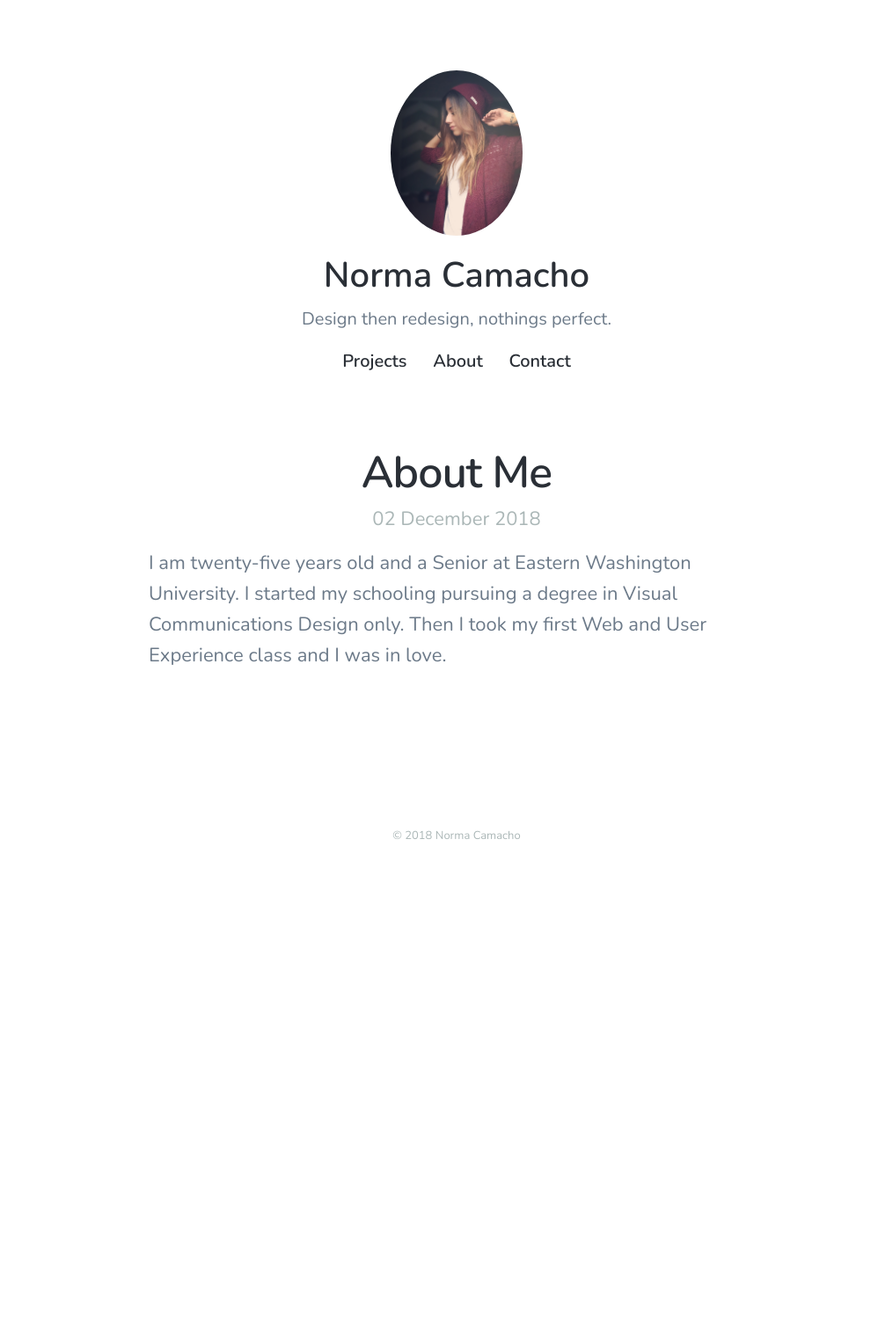
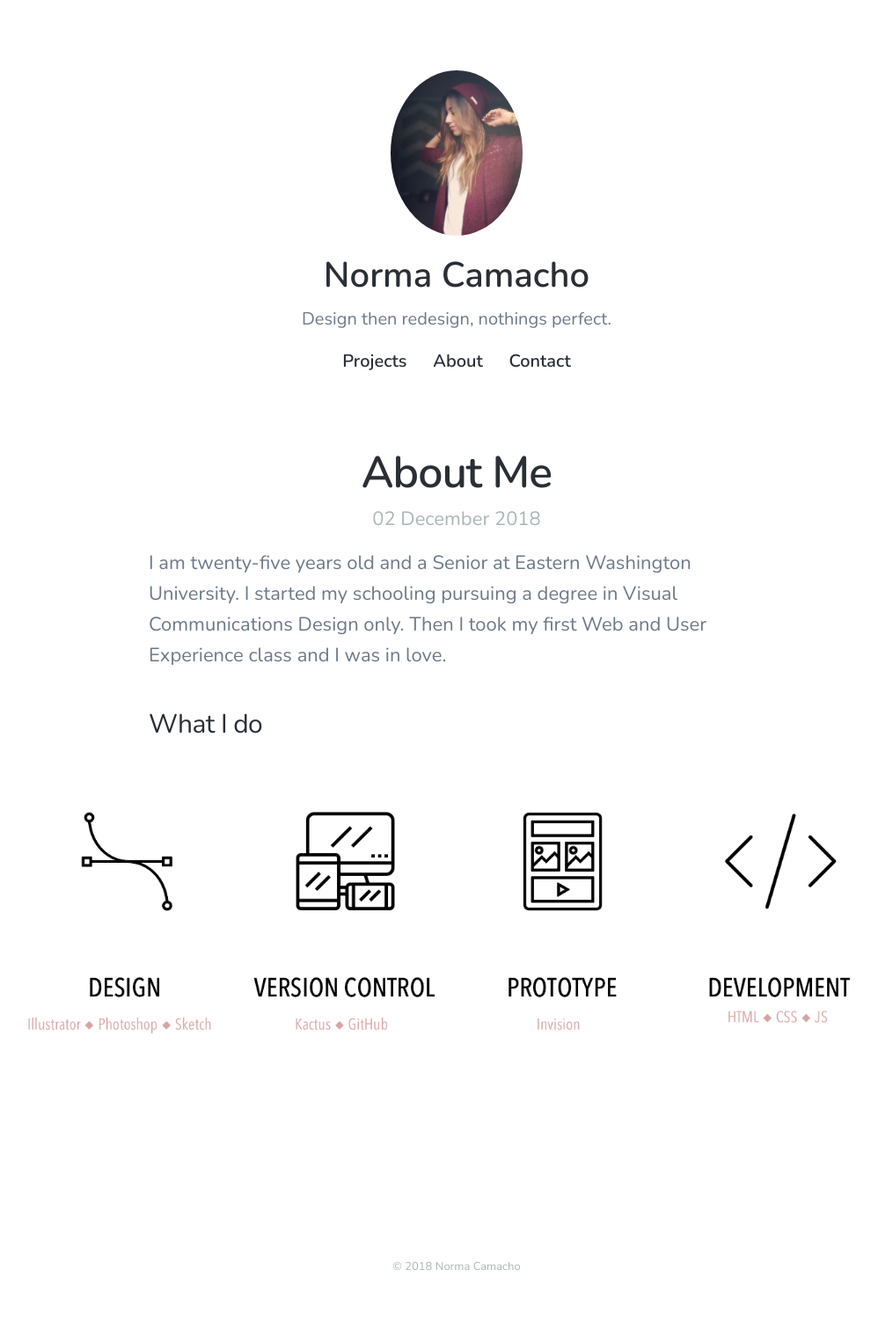
Before and after one commit to noremuhh/noremuhh.github.io, a Jekyll site: the page built from _posts/2018-12-02-about-me.markdown, in a window 1280 px wide. Shown: the whole page at 88% size, without its empty margins (121-1119 px from the left). Built offline with Jekyll 4.4.1, drawn with Linux system fonts in a browser that asks for light colours; nearby versions of some CDN libraries; before the commit the page ends 1037 px from its top, so only the background shows below that.

Commit message:
Updated About Me

```diff
--- a/_posts/2018-12-02-about-me.markdown
+++ b/_posts/2018-12-02-about-me.markdown
@@ -4,3 +4,7 @@
 ---
 
 I am twenty-five years old and a Senior at Eastern Washington University. I started my schooling pursuing a degree in Visual Communications Design only. Then I took my first Web and User Experience class and I was in love.
+
+### What I do
+
+![What I do.png](/uploads/What%20I%20do.png)
```
